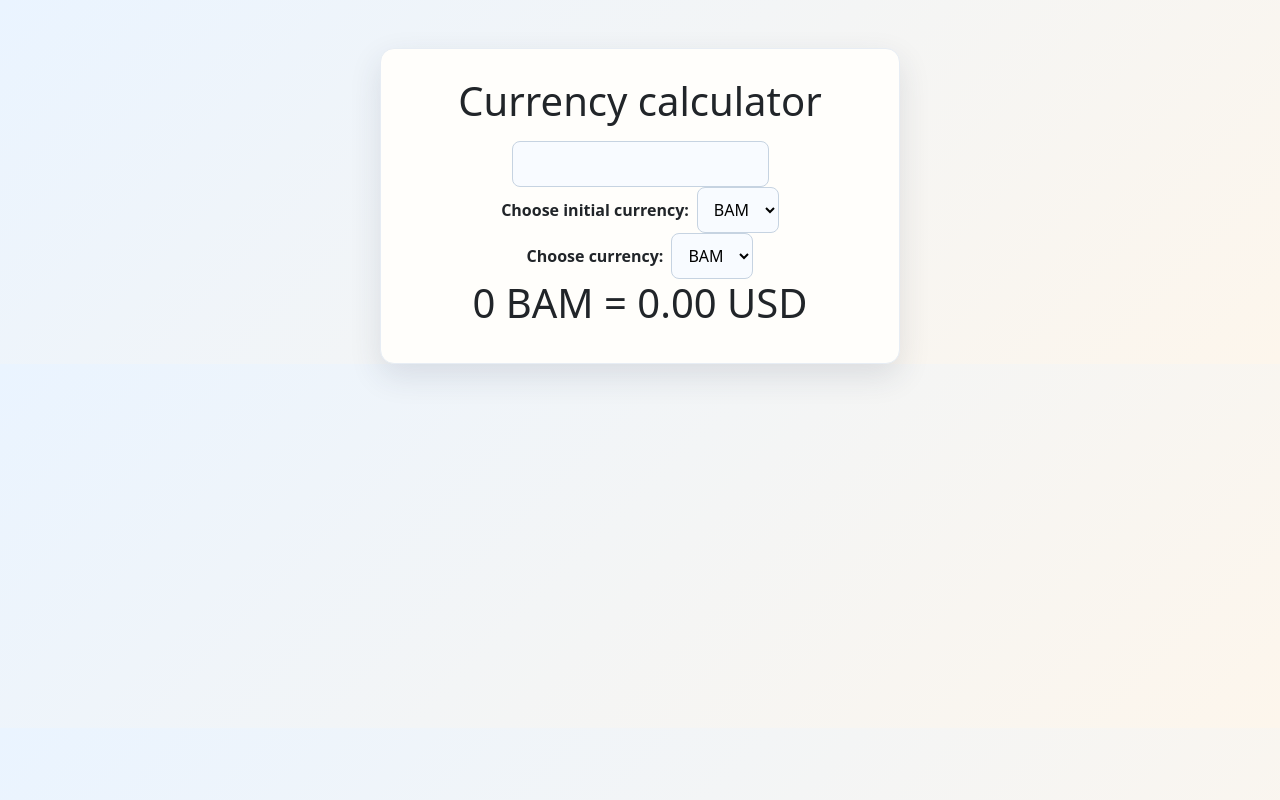
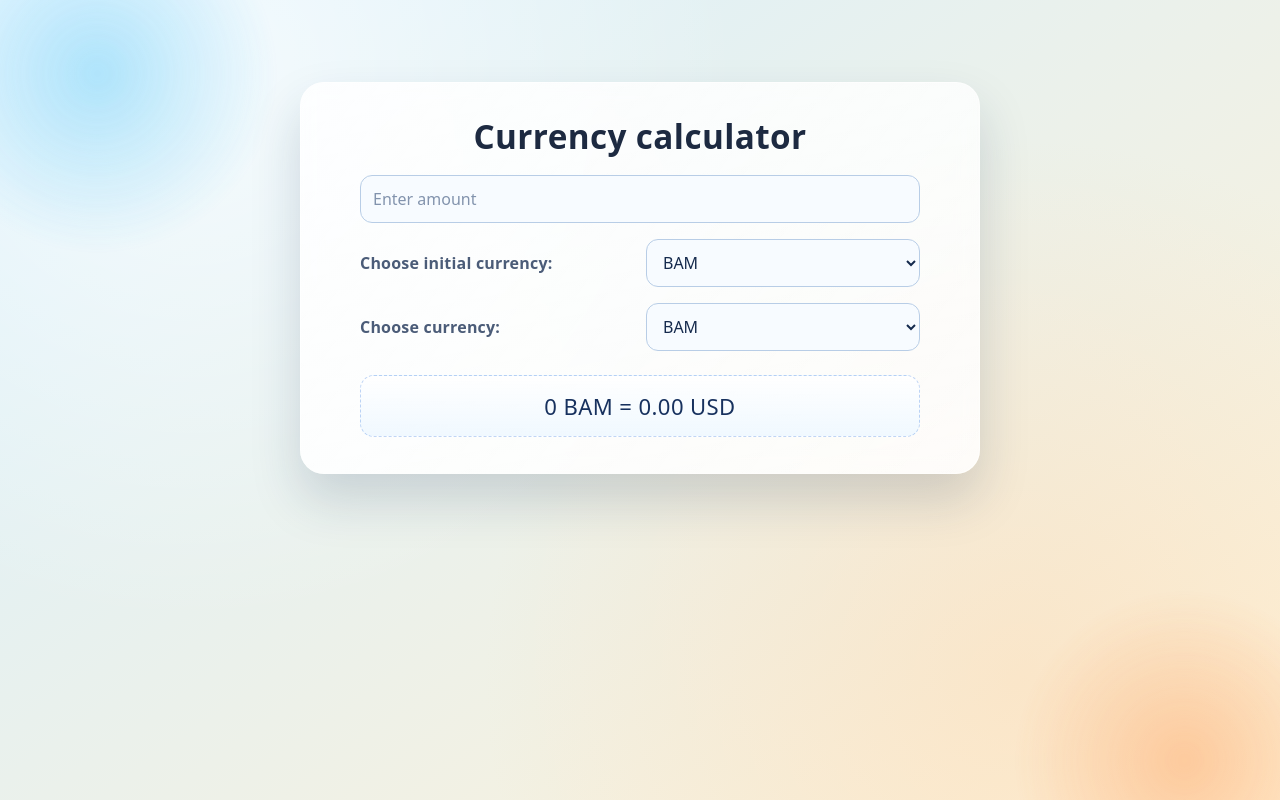
Before and after one commit to ZvoneK99/ITMentorstva, a React (Create React App) app in the folder use-context/: page / in a window 1280 px wide. Built offline with nearby package versions, Linux system fonts and the light colour scheme.

Commit message:
Final commit

```diff
--- a/use-context/src/App.css
+++ b/use-context/src/App.css
@@ -1,44 +1,240 @@
+:root {
+  --bg-top: #d8f1ff;
+  --bg-bottom: #fff1d6;
+  --ink: #1d2a41;
+  --muted: #4b5c78;
+  --panel: rgba(255, 255, 255, 0.74);
+  --panel-border: rgba(255, 255, 255, 0.55);
+  --field-bg: #f7fbff;
+  --field-border: #b8cde6;
+  --focus: #2f74df;
+  --accent: #ff8a3d;
+  --shadow: 0 26px 50px rgba(25, 45, 82, 0.17);
+}
+
+* {
+  box-sizing: border-box;
+}
+
 body {
   margin: 0;
-  font-family: "Segoe UI", Tahoma, Geneva, Verdana, sans-serif;
-  background: linear-gradient(135deg, #eaf4ff 0%, #fdf6ec 100%);
-  color: #263247;
+  min-height: 100vh;
+  font-family: "Trebuchet MS", "Segoe UI", Tahoma, sans-serif;
+  color: var(--ink);
+  background:
+    radial-gradient(circle at 15% 10%, rgba(255, 255, 255, 0.7), transparent 42%),
+    radial-gradient(circle at 80% 85%, rgba(255, 209, 163, 0.35), transparent 44%),
+    linear-gradient(145deg, var(--bg-top) 0%, var(--bg-bottom) 100%);
+  display: flex;
+  justify-content: center;
+  align-items: flex-start;
+  padding: 34px 16px 40px;
+  overflow-x: hidden;
+}
+
+body::before,
+body::after {
+  content: "";
+  position: fixed;
+  z-index: -1;
+  border-radius: 50%;
+  filter: blur(8px);
+  opacity: 0.8;
+  pointer-events: none;
+}
+
+body::before {
+  width: 360px;
+  height: 360px;
+  top: -120px;
+  left: -100px;
+  background: radial-gradient(circle, rgba(56, 189, 248, 0.45) 0%, rgba(56, 189, 248, 0) 70%);
+  animation: floatA 10s ease-in-out infinite;
+}
+
+body::after {
+  width: 340px;
+  height: 340px;
+  bottom: -140px;
+  right: -90px;
+  background: radial-gradient(circle, rgba(255, 138, 61, 0.42) 0%, rgba(255, 138, 61, 0) 70%);
+  animation: floatB 12s ease-in-out infinite;
 }
 
 h1 {
-  font-size: 1.8rem;
+  margin: 0;
+  letter-spacing: 0.4px;
+  text-wrap: balance;
+}
+
+.d-flex {
+  position: relative;
+  isolation: isolate;
+  width: min(92vw, 680px);
+  margin: 30px auto 0;
+  padding: 34px 30px 28px;
+  border-radius: 24px;
+  border: 1px solid var(--panel-border);
+  background: linear-gradient(170deg, var(--panel) 0%, rgba(255, 255, 255, 0.86) 100%);
+  backdrop-filter: blur(10px);
+  box-shadow: var(--shadow);
+  gap: 16px;
+  transform: translateY(0);
+  animation: cardIn 0.7s ease;
+}
+
+.d-flex::before {
+  content: "";
+  position: absolute;
+  inset: 0;
+  z-index: -1;
+  border-radius: 24px;
+  background: linear-gradient(125deg, rgba(255, 255, 255, 0.48), rgba(255, 255, 255, 0));
+}
+
+.d-flex>h1.mb-3 {
+  font-size: clamp(1.8rem, 2.6vw, 2.4rem);
+  font-weight: 800;
+  margin-bottom: 2px !important;
+  color: var(--ink);
+  text-shadow: 0 1px 0 rgba(255, 255, 255, 0.7);
+}
+
+.d-flex>h1:not(.mb-3) {
+  font-size: clamp(1.12rem, 2vw, 1.38rem);
+  line-height: 1.45;
+  text-align: center;
+  padding: 14px 16px;
+  border-radius: 14px;
+  border: 1px dashed rgba(47, 116, 223, 0.3);
+  color: #17315e;
+  background: linear-gradient(180deg, rgba(255, 255, 255, 0.85), rgba(239, 248, 255, 0.92));
+  width: min(100%, 560px);
+  margin-top: 8px;
+}
+
+.d-flex>input {
+  width: min(100%, 560px);
+}
+
+.d-flex>div {
+  width: min(100%, 560px);
+  display: grid;
+  grid-template-columns: 1fr 1fr;
+  align-items: center;
+  gap: 12px;
+}
+
+label {
   font-weight: 700;
-  text-align: center;
+  color: var(--muted);
+  margin: 0;
+  letter-spacing: 0.2px;
 }
 
 input,
 select {
-  padding: 10px 12px;
-  border: 1px solid #c6d3e1;
-  border-radius: 8px;
+  border: 1px solid var(--field-border);
+  background: var(--field-bg);
+  border-radius: 12px;
+  padding: 11px 12px;
+  min-height: 44px;
+  width: 100%;
   font-size: 1rem;
+  color: #152a4d;
   outline: none;
-  background: #f8fbff;
-  margin-top: 8px;
+  transition: border-color 0.2s ease, box-shadow 0.2s ease, transform 0.2s ease, background-color 0.2s ease;
+}
+
+input::placeholder {
+  color: #8293ad;
+}
+
+input:hover,
+select:hover {
+  border-color: #8bb0de;
+  background: #ffffff;
 }
 
 input:focus,
 select:focus {
-  border-color: #1d6fdc;
-  box-shadow: 0 0 0 3px rgba(29, 111, 220, 0.18);
+  border-color: var(--focus);
+  box-shadow: 0 0 0 4px rgba(47, 116, 223, 0.2);
+  transform: translateY(-1px);
+  background: #ffffff;
 }
 
-label {
-  margin-right: 8px;
-  font-weight: 600;
+select {
+  cursor: pointer;
 }
 
-.d-flex {
-  background: #fffefb;
-  width: min(90%, 520px);
-  margin: 60px auto 0;
-  padding: 28px;
-  border-radius: 14px;
-  border: 1px solid #e7edf4;
-  box-shadow: 0 12px 32px rgba(38, 50, 71, 0.12);
+option {
+  color: #203554;
 }
+
+.d-flex:hover {
+  box-shadow: 0 30px 60px rgba(25, 45, 82, 0.22);
+}
+
+@keyframes cardIn {
+  from {
+    opacity: 0;
+    transform: translateY(20px) scale(0.98);
+  }
+
+  to {
+    opacity: 1;
+    transform: translateY(0) scale(1);
+  }
+}
+
+@keyframes floatA {
+
+  0%,
+  100% {
+    transform: translate(0, 0);
+  }
+
+  50% {
+    transform: translate(18px, 14px);
+  }
+}
+
+@keyframes floatB {
+
+  0%,
+  100% {
+    transform: translate(0, 0);
+  }
+
+  50% {
+    transform: translate(-16px, -10px);
+  }
+}
+
+@media (max-width: 700px) {
+  body {
+    padding: 18px 12px 24px;
+  }
+
+  .d-flex {
+    margin-top: 8px;
+    padding: 24px 16px 22px;
+    border-radius: 18px;
+    gap: 14px;
+  }
+
+  .d-flex>div {
+    grid-template-columns: 1fr;
+    gap: 8px;
+  }
+
+  .d-flex>h1.mb-3 {
+    font-size: 1.65rem;
+  }
+
+  .d-flex>h1:not(.mb-3) {
+    font-size: 1.05rem;
+    padding: 12px;
+  }
+}
--- a/use-context/src/App.js
+++ b/use-context/src/App.js
@@ -4,33 +4,37 @@ import { createContext, useEffect, useState } from 'react';
 import Payment from './Components/Payment';
 import CurrencyList from "./Currency.json";
 
+//useContext koje ću koristiti
 export const CurrencyContext = createContext("USD");
 export const AmountContext = createContext(0);
 export const ConvertedAmountContext = createContext(0);
 export const InitialCurrencyContext = createContext("BAM")
 
 function App() {
-  const [initialCurrency, setInitialCurrency] = useState("BAM")
+  const [initialCurrency, setInitialCurrency] = useState("BAM") //ova početna inicijalna valuta
   const [initialValue, setInitialValue] = useState(1)
   const [currency, setCurrency] = useState("USD");
   const [value, setValue] = useState(0.5918);
   const [amount, setAmount] = useState(0);
   const [convertedAmount, setConvertedAmount] = useState(0);
 
+  //pretvaranje inputa u num
   const updateAmount = (e) => {
     setAmount(Number(e));
   }
 
+  //množenje valute sa unesenim brojem
   useEffect(() => {
     setConvertedAmount(amount * (value / initialValue));
   }, [amount, value, initialValue]);
 
+  //pronalazak vrijednosti početne valute
   const updateInitialCurrency = (valuta) => {
     const selected = CurrencyList.find(c => c.valuta === valuta)
     setInitialCurrency(selected.valuta);
     setInitialValue(selected.value);
   }
-
+  //pronalazak vrijednosti valute
   const updateCurrency = (valuta) => {
     const selected = CurrencyList.find(c => c.valuta === valuta)
     setCurrency(selected.valuta);
@@ -41,7 +45,7 @@ function App() {
     <div>
       <div className="d-flex justify-content-center align-items-center flex-column mt-5">
         <h1 className='mb-3'>Currency calculator</h1>
-        <input onInput={(e) => updateAmount(e.target.value)} />
+        <input placeholder='Enter amount' onInput={(e) => updateAmount(e.target.value)} />
         <div>
           <label>Choose initial currency: </label>
           <select onChange={(e) => updateInitialCurrency(e.target.value)}>
```
